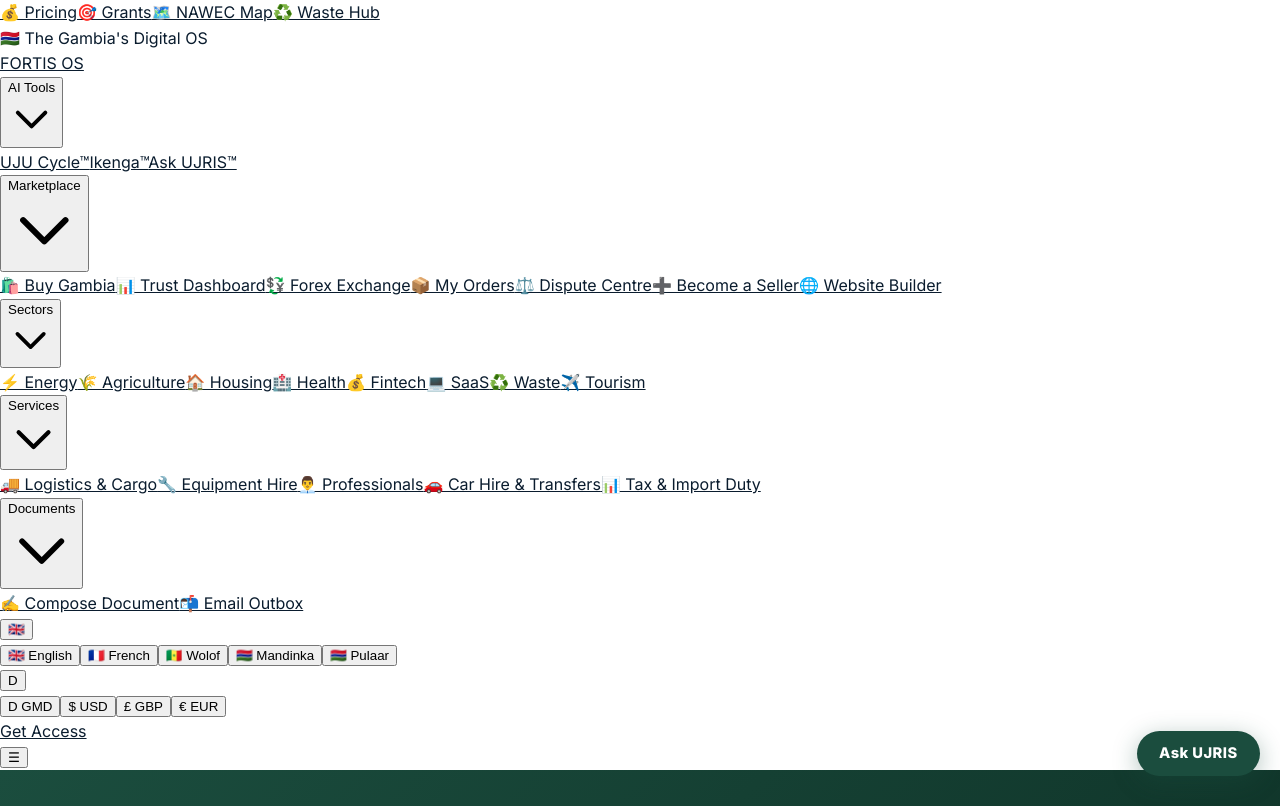
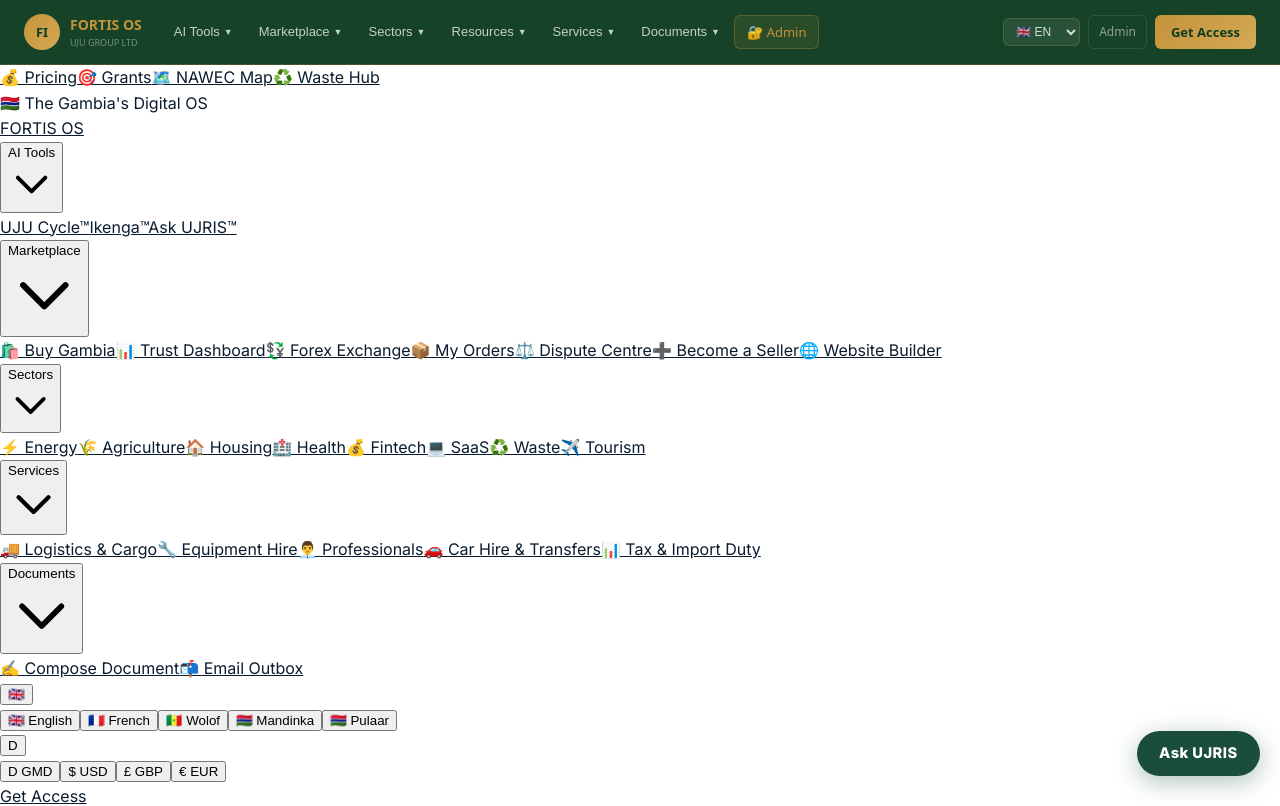
Before and after one commit to ujrisdigital-beep/fortis-saas, a Next.js app: page /marketplace in a window 1280 px wide. Shown: the top 806 px of the page. Built offline with nearby package versions, Linux system fonts and the light colour scheme.

Commit message:
Add Navigation component — sticky nav with 7 dropdowns, mobile menu, language selector

```diff
--- a/app/layout.tsx
+++ b/app/layout.tsx
@@ -1,5 +1,6 @@
 import type { Metadata } from "next";
 import type { ReactNode } from "react";
+import Navigation from "../components/Navigation";
 import { AskUjrisFab } from "../components/ask-ujris-fab";
 import { ServiceWorkerRegister } from "../components/sw-register";
 import "../styles/design-tokens.css";
@@ -25,6 +26,7 @@
         <meta name="apple-mobile-web-app-title" content="FORTIS OS" />
       </head>
       <body>
+        <Navigation />
         {children}
         <AskUjrisFab />
         <ServiceWorkerRegister />
--- /dev/null
+++ b/app/pricing/page.tsx
@@ -0,0 +1,4 @@
+import { redirect } from "next/navigation";
+export default function PricingRedirect() {
+  redirect("/subscription");
+}
--- /dev/null
+++ b/components/Navigation.tsx
@@ -0,0 +1,172 @@
+'use client'
+import { useState, useRef, useEffect } from 'react'
+import Link from 'next/link'
+import { usePathname } from 'next/navigation'
+
+const LANGUAGES = [
+  { code: 'en', label: 'EN', flag: '🇬🇧' },
+  { code: 'fr', label: 'FR', flag: '🇫🇷' },
+  { code: 'wo', label: 'WO', flag: '🇸🇳' },
+  { code: 'gm', label: 'GM', flag: '🇬🇲' },
+]
+
+const NAV_ITEMS = [
+  {
+    label: 'AI Tools',
+    children: [
+      { label: '⟳ UJU Cycle™', href: '/uju-cycle' },
+      { label: '⚡ Ikenga™', href: '/ikenga' },
+      { label: '⚖ Ask UJRIS™', href: '/ask-ujris' },
+    ],
+  },
+  {
+    label: 'Marketplace',
+    children: [
+      { label: '🛍️ Buy Gambia', href: '/marketplace' },
+      { label: '📊 Trust Dashboard', href: '/marketplace/dashboard' },
+      { label: '💱 Forex Exchange', href: '/marketplace/currency-exchange' },
+      { label: '📦 My Orders', href: '/marketplace/orders' },
+      { label: '⚖️ Dispute Centre', href: '/marketplace/disputes' },
+      { label: '➕ Become a Seller', href: '/seller/register' },
+      { label: '🌐 Website Builder', href: '/website-builder' },
+      { label: '💰 Pricing', href: '/pricing' },
+    ],
+  },
+  {
+    label: 'Sectors',
+    children: [
+      { label: '⚡ Energy', href: '/energy' },
+      { label: '🗺️ NAWEC Map', href: '/resources/nawec', indent: true },
+      { label: '🌾 Agriculture', href: '/agriculture' },
+      { label: '🏠 Housing', href: '/housing' },
+      { label: '🏥 Health', href: '/health' },
+      { label: '💳 Fintech', href: '/fintech' },
+      { label: '💻 SaaS', href: '/saas' },
+      { label: '♻️ Waste', href: '/waste' },
+      { label: '♻️ Waste Hub', href: '/resources/waste', indent: true },
+      { label: '✈️ Tourism', href: '/tourism' },
+    ],
+  },
+  {
+    label: 'Resources',
+    children: [
+      { label: '📚 Knowledge Hub', href: '/knowledge' },
+      { label: '📊 GBoS Data', href: '/resources/gbos' },
+      { label: '🎯 Grants', href: '/funding' },
+    ],
+  },
+  {
+    label: 'Services',
+    children: [
+      { label: '🚚 Logistics & Cargo', href: '/services/logistics' },
+      { label: '🔧 Equipment Hire', href: '/services/equipment-hire' },
+      { label: '👨‍💼 Professionals', href: '/services/professionals' },
+      { label: '🚗 Car Hire & Transfers', href: '/services/car-hire' },
+      { label: '📊 Tax & Import Duty', href: '/calculators/tax-import' },
+    ],
+  },
+  {
+    label: 'Documents',
+    children: [
+      { label: '✍️ Compose Document', href: '/documents/compose' },
+      { label: '📬 Email Outbox', href: '/my-emails' },
+    ],
+  },
+  { label: '🔐 Admin', href: '/admin/diagnostics', topLevel: true },
+]
+
+interface NavChild {
+  label: string
+  href: string
+  indent?: boolean
+}
+
+interface NavItem {
+  label: string
+  href?: string
+  topLevel?: boolean
+  children?: NavChild[]
+}
+
+export default function Navigation() {
+  const pathname = usePathname()
+  const [openMenu, setOpenMenu] = useState<string | null>(null)
+  const [mobileOpen, setMobileOpen] = useState(false)
+  const [lang, setLang] = useState('en')
+  const navRef = useRef<HTMLElement>(null)
+
+  useEffect(() => {
+    function handleClickOutside(e: MouseEvent) {
+      if (navRef.current && !navRef.current.contains(e.target as Node)) {
+        setOpenMenu(null)
+      }
+    }
+    document.addEventListener('mousedown', handleClickOutside)
+    return () => document.removeEventListener('mousedown', handleClickOutside)
+  }, [])
+
+  useEffect(() => { setMobileOpen(false); setOpenMenu(null) }, [pathname])
+
+  return (
+    <>
+      <nav ref={navRef} style={{ position: 'sticky', top: 0, zIndex: 1000, background: 'rgba(15, 61, 33, 0.97)', backdropFilter: 'blur(12px)', borderBottom: '1px solid rgba(196,148,58,0.25)', fontFamily: "'DM Sans', system-ui, sans-serif" }}>
+        <div style={{ maxWidth: 1280, margin: '0 auto', padding: '0 1.5rem', display: 'flex', alignItems: 'center', height: 64, gap: 8 }}>
+          <Link href="/" style={{ display: 'flex', alignItems: 'center', gap: 10, textDecoration: 'none', marginRight: 12, flexShrink: 0 }}>
+            <div style={{ width: 36, height: 36, borderRadius: '50%', background: 'linear-gradient(135deg, #C4943A, #D4A855)', display: 'flex', alignItems: 'center', justifyContent: 'center', fontSize: 13, fontWeight: 700, color: '#0F3D21' }}>FI</div>
+            <div><div style={{ color: '#C4943A', fontSize: 14, fontWeight: 700 }}>FORTIS OS</div><div style={{ color: 'rgba(255,255,255,0.4)', fontSize: 9 }}>UJU GROUP LTD</div></div>
+          </Link>
+          <div style={{ display: 'flex', alignItems: 'center', gap: 2, flex: 1 }} className="nav-desktop">
+            {(NAV_ITEMS as NavItem[]).map(item => {
+              if (item.topLevel) {
+                return <Link key={item.label} href={item.href!} style={{ padding: '6px 12px', borderRadius: 6, fontSize: 13, fontWeight: 500, color: '#C4943A', textDecoration: 'none', background: 'rgba(196,148,58,0.12)', border: '1px solid rgba(196,148,58,0.3)' }}>{item.label}</Link>
+              }
+              const isOpen = openMenu === item.label
+              return (
+                <div key={item.label} style={{ position: 'relative' }}>
+                  <button onClick={() => setOpenMenu(isOpen ? null : item.label)} style={{ padding: '6px 12px', borderRadius: 6, fontSize: 13, fontWeight: 500, color: isOpen ? '#C4943A' : 'rgba(255,255,255,0.75)', background: isOpen ? 'rgba(196,148,58,0.1)' : 'transparent', border: 'none', cursor: 'pointer', display: 'flex', alignItems: 'center', gap: 4 }}>
+                    {item.label}<span style={{ fontSize: 9, transform: isOpen ? 'rotate(180deg)' : 'none', display: 'inline-block' }}>▼</span>
+                  </button>
+                  {isOpen && (
+                    <div style={{ position: 'absolute', top: '100%', left: 0, marginTop: 4, background: '#0F3D21', border: '1px solid rgba(196,148,58,0.2)', borderRadius: 10, padding: '6px 0', minWidth: 220, boxShadow: '0 16px 40px rgba(0,0,0,0.4)', zIndex: 100 }}>
+                      {item.children?.map(child => (
+                        <Link key={child.href} href={child.href} style={{ display: 'flex', padding: `7px ${child.indent ? '28px' : '16px'}`, fontSize: 13, color: child.indent ? '#C4943A' : 'rgba(255,255,255,0.8)', textDecoration: 'none', borderLeft: child.indent ? '2px solid rgba(196,148,58,0.4)' : 'none', marginLeft: child.indent ? 12 : 0 }}>{child.label}</Link>
+                      ))}
+                    </div>
+                  )}
+                </div>
+              )
+            })}
+          </div>
+          <div style={{ display: 'flex', alignItems: 'center', gap: 8, marginLeft: 'auto', flexShrink: 0 }}>
+            <select value={lang} onChange={e => setLang(e.target.value)} style={{ background: 'rgba(255,255,255,0.08)', border: '1px solid rgba(196,148,58,0.25)', borderRadius: 6, color: 'rgba(255,255,255,0.8)', fontSize: 12, padding: '5px 8px' }}>
+              {LANGUAGES.map(l => <option key={l.code} value={l.code} style={{ background: '#0F3D21' }}>{l.flag} {l.label}</option>)}
+            </select>
+            <Link href="/admin/diagnostics" style={{ padding: '6px 10px', borderRadius: 6, fontSize: 12, color: 'rgba(255,255,255,0.5)', textDecoration: 'none', border: '1px solid rgba(255,255,255,0.1)' }}>Admin</Link>
+            <Link href="/auth/login" style={{ padding: '7px 16px', borderRadius: 6, fontSize: 13, fontWeight: 600, background: 'linear-gradient(135deg, #C4943A, #D4A855)', color: '#0F3D21', textDecoration: 'none' }}>Get Access</Link>
+            <button onClick={() => setMobileOpen(!mobileOpen)} className="nav-mobile-btn" style={{ background: 'none', border: 'none', cursor: 'pointer', padding: 4, color: '#fff', display: 'none' }}>{mobileOpen ? '✕' : '☰'}</button>
+          </div>
+        </div>
+        {mobileOpen && (
+          <div style={{ background: '#0A2E1A', borderTop: '1px solid rgba(196,148,58,0.2)', maxHeight: '80vh', overflowY: 'auto' }}>
+            {(NAV_ITEMS as NavItem[]).map(item => (
+              <div key={item.label}>
+                {item.topLevel ? (
+                  <Link href={item.href!} style={{ display: 'block', padding: '12px 24px', color: '#C4943A', fontWeight: 600, fontSize: 14, textDecoration: 'none', borderBottom: '1px solid rgba(255,255,255,0.05)' }}>{item.label}</Link>
+                ) : (
+                  <>
+                    <div style={{ padding: '10px 24px', color: 'rgba(255,255,255,0.5)', fontSize: 11, borderBottom: '1px solid rgba(255,255,255,0.05)' }}>{item.label.toUpperCase()}</div>
+                    {item.children?.map(child => <Link key={child.href} href={child.href} style={{ display: 'block', padding: `10px ${child.indent ? '40px' : '32px'}`, color: child.indent ? '#C4943A' : 'rgba(255,255,255,0.75)', fontSize: 14, textDecoration: 'none', borderBottom: '1px solid rgba(255,255,255,0.03)' }}>{child.label}</Link>)}
+                  </>
+                )}
+              </div>
+            ))}
+            <div style={{ padding: '16px 24px' }}>
+              <Link href="/auth/login" style={{ display: 'block', textAlign: 'center', padding: '10px', borderRadius: 8, background: '#C4943A', color: '#0F3D21', fontWeight: 600, textDecoration: 'none' }}>Get Access</Link>
+            </div>
+          </div>
+        )}
+      </nav>
+      <style>{`@media (max-width: 900px) { .nav-desktop { display: none !important; } .nav-mobile-btn { display: block !important; } }`}</style>
+    </>
+  )
+}
```
